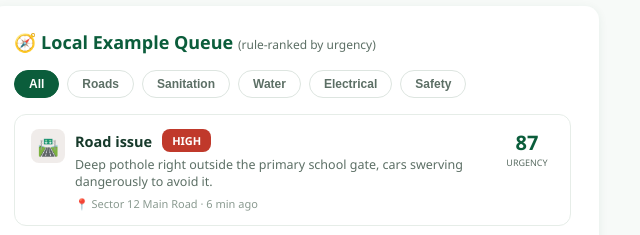
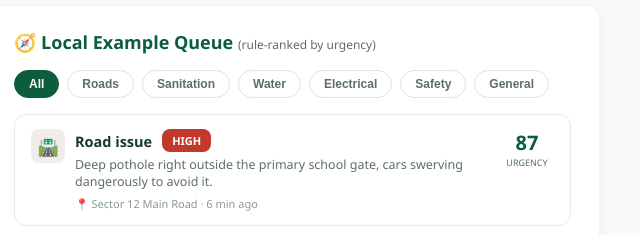
Before and after one commit to Ayushdevo/civicpulse-ai, a plain HTML site: page index.html in a window 1280 px wide. Shown: the part 138-373 px from the top of the page, 577-1217 px from the left. Drawn offline with Linux system fonts and the light colour scheme.

Commit message:
Allow filtering reports classified as General

```diff
--- a/index.html
+++ b/index.html
@@ -192,6 +192,7 @@
       <button aria-pressed="false" data-f="Water">Water</button>
       <button aria-pressed="false" data-f="Electrical">Electrical</button>
       <button aria-pressed="false" data-f="Safety">Safety</button>
+      <button aria-pressed="false" data-f="General">General</button>
     </div>
     <div class="issue-list" id="issueList"></div>
   </section>
```
